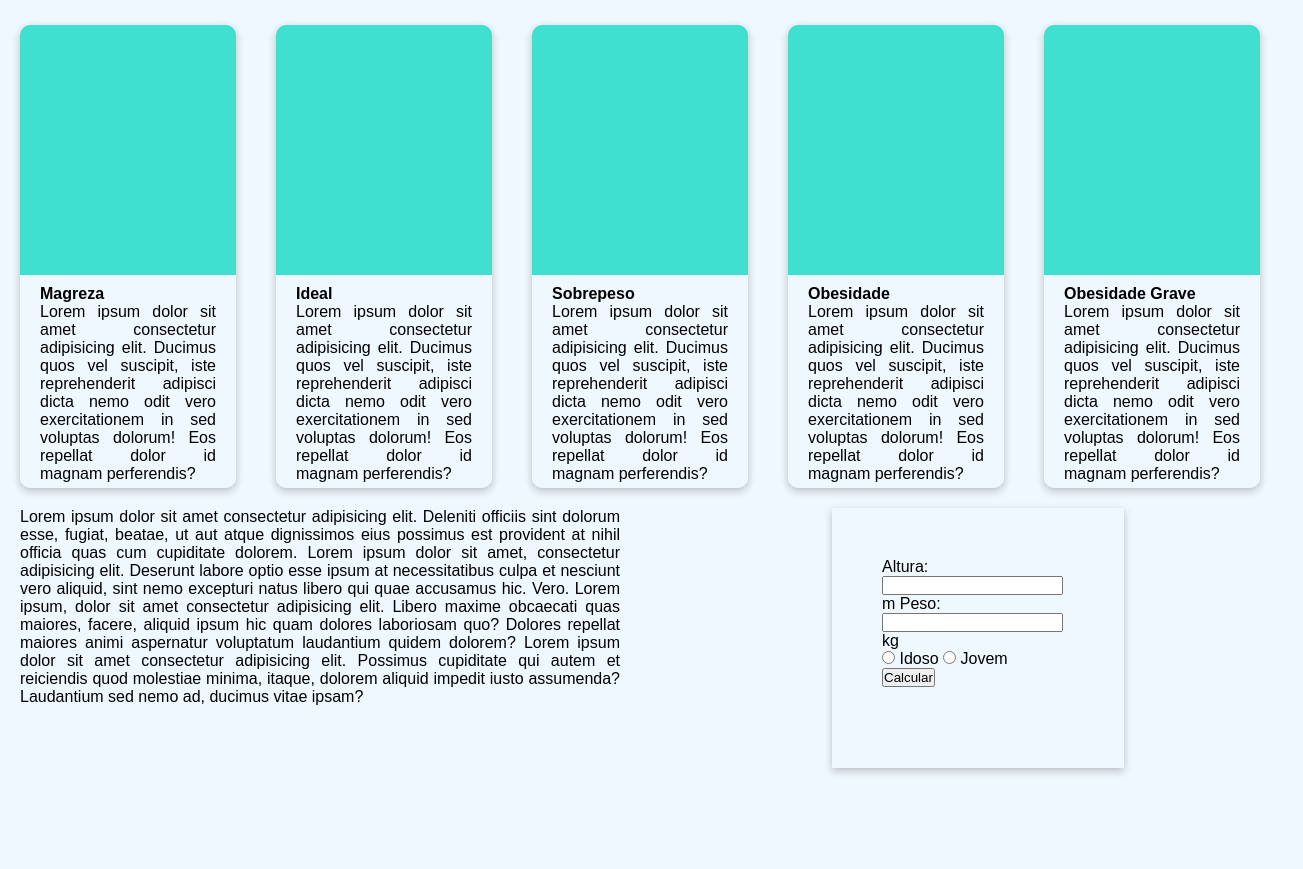
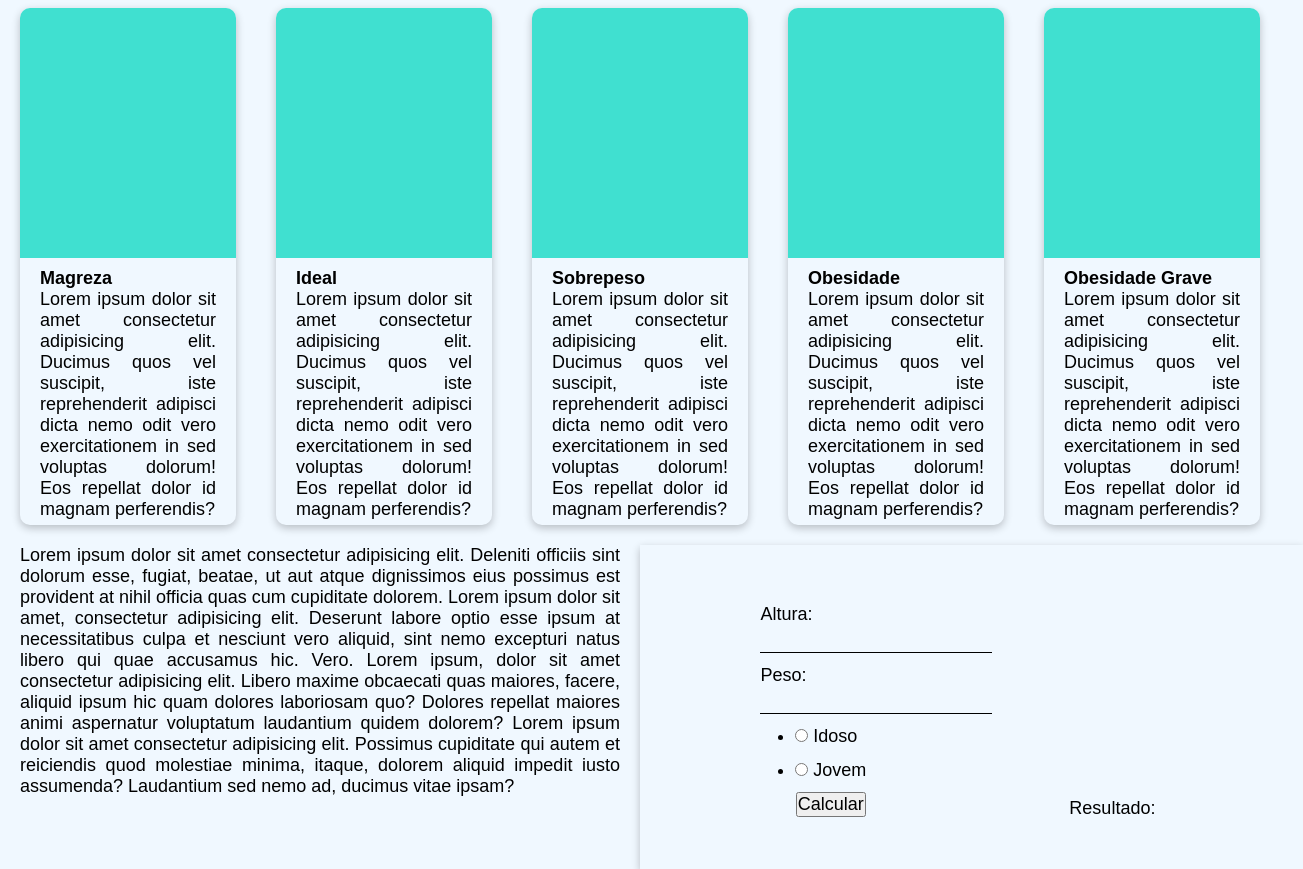
Before and after one commit to WilsonFilho2/Calculo_IMC, a plain HTML site: page index.html in a window 1280 px wide. Shown: the part 67-936 px from the top of the page, 1303 px wide, since content can reach past the window. Before the commit the page ends 895 px from the top, so only its background shows below. Drawn offline with Linux system fonts and the light colour scheme.

Commit message:
Estilização terminada

```diff
--- a/css/style.css
+++ b/css/style.css
@@ -2,6 +2,7 @@
     font-family: 'Arial Narrow Bold', sans-serif;
     margin: 0;
     padding: 0;
+    font-size: large;
 }
 
 p, h4{
@@ -18,6 +19,7 @@ body{
 .contents{
     width: 100%;
     height: 100vh;
+    background-color: aliceblue;
 } .contents > .header{
     display: flex;
     justify-content: center;
@@ -89,8 +91,36 @@ body{
     box-shadow: rgba(0, 0, 0, 0.24) 0px 3px 8px;
 }
 
-.main > main > section >.calculadora{
-    width: 30%;
-    margin-inline: 30%;
-    height: 50%;
+.main > main > section > .calculadora{
+    width: 88%;
+    height: 70%;
+    display: flex;
 }
+
+.entradas{
+    display: grid;
+    width: 50%;
+}
+
+.main > main > section > .calculadora > .entrada {
+    width: 50%;
+    line-height: 190%;
+    display: flex;
+    flex-direction: column;
+    align-items: center;
+    justify-content: space-around;
+}
+
+section > .calculadora > .entrada  input{
+    background: none;
+    border: none;
+    border-bottom: 1px solid black;
+}
+
+.main > main > .section-2 > .calculadora > .resultado{
+    width: 50%;
+    display: flex;
+    flex-direction: column;
+    justify-content: space-between;
+    align-items: center;
+}
--- a/index.html
+++ b/index.html
@@ -50,19 +50,35 @@
                 </section>
                 <section class="section-2">
                     <div class="calculadora">
+                        <div class="entrada">
+                                <p class="entradas">
                                     <label for="Altura">Altura: </label>
                                     <input type="text" name="" id="Altura">
-                        <label for="Altura">m</label>
+                                </p>
+                                <p class="entradas">
                                     <label for="Peso">Peso: </label>
                                     <input type="text" name="" id="Peso">
-                        <label for="Peso">kg</label>
+                                </p>
                             <div class="dados-adicionais">
+                                <ul>
+                                    <li>
                                         <input type="radio" name="dados" id="Idoso">
                                         <label for="Idoso">Idoso</label>
+                                    </li>
+                                    <li>
                                         <input type="radio" name="dados" id="Jovem">
                                         <label for="Jovem">Jovem</label>
+                                    </li>
+                                </ul>
                             </div>
                             <button id="botao-calculo">Calcular</button>
+                        </div>
+                        <div class="resultado">
+                            <div class="img">
+                                <img src="" alt="">
+                            </div>
+                            <p>Resultado: </p>
+                        </div>
                     </div>
                 </section>
             </main>
```
Lines whose indentation alone changed are shown as unchanged.
